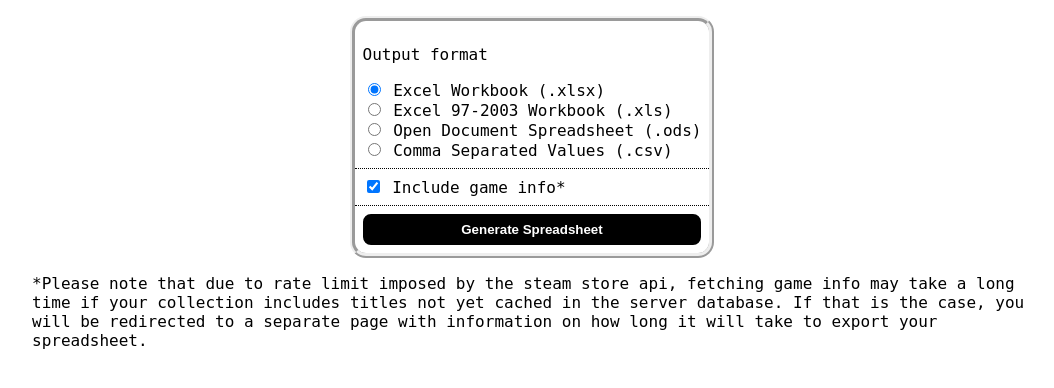
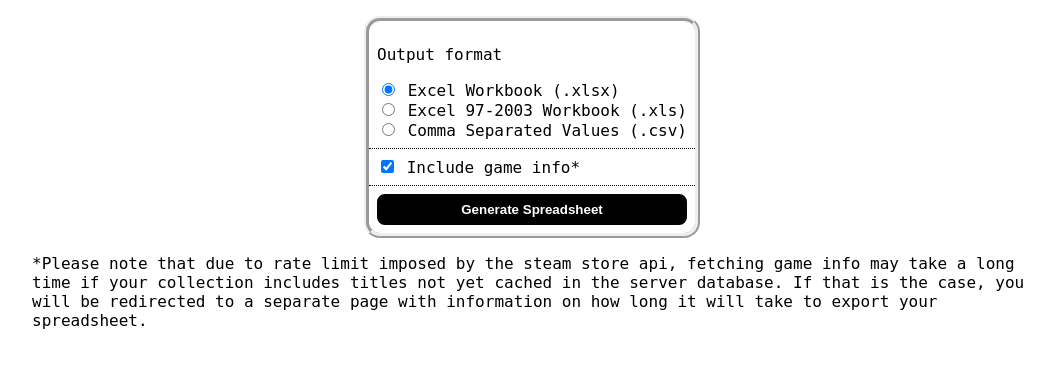
Before and after one commit to rmmbear/steam-games-exporter, a Flask app: page /tools/steam-games-exporter/export in a window 1280 px wide. Shown: the top 388 px of the page, without its empty margins (108-1162 px from the left). Run offline with Flask 2, Linux system fonts and the light colour scheme; the visitor is signed in with stand-in values (Sample User, id 1); parts of the project's set-up code (start-up, migrations or seed data) failed here and were passed over.

Commit message:
Disable ods export for now

```diff
--- a/templates/export-config.html
+++ b/templates/export-config.html
@@ -10,10 +10,6 @@
         <div class="input-container">
             <input type="radio" name="format" value="xls" id="format-xls">
             <label for="format-xls">Excel 97-2003 Workbook (.xls)</label>
-        </div>
-        <div class="input-container">
-            <input type="radio" name="format" value="ods" id="format-ods">
-            <label for="format-ods">Open Document Spreadsheet (.ods)</label>
         </div>
         <div class="input-container">
             <input type="radio" name="format" value="csv" id="format-csv">
```
